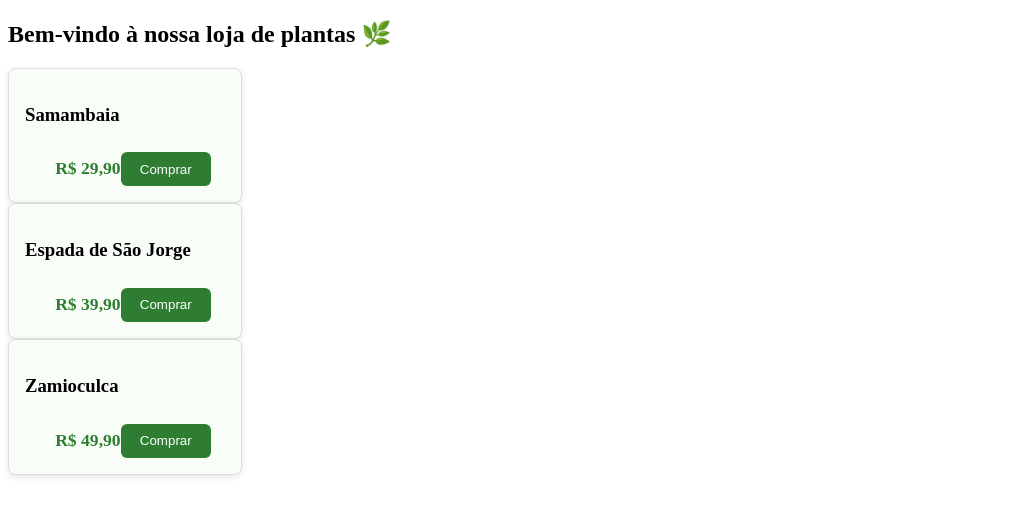
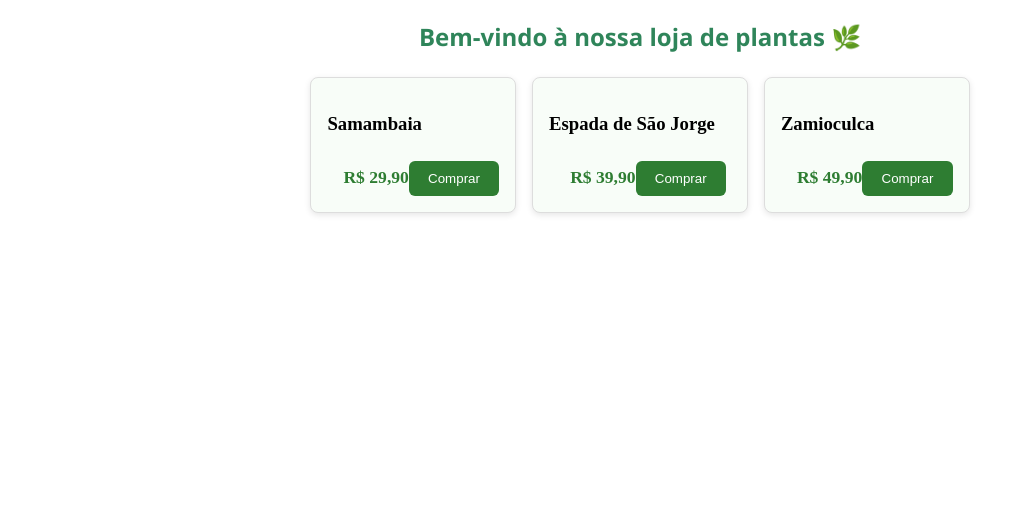
Before and after one commit to RafaelSantos-96/M01S10-Loja-de-plantas, a React (Vite) app in the folder loja-plantas/: page / in a window 1280 px wide. Shown: the top 516 px of the page, without its empty margins (0-1025 px from the left). Built offline with nearby package versions, Linux system fonts and the light colour scheme; some icons are missing.

Commit message:
style: adiciona estilização ao layout da Home (grid e título)

```diff
--- a/loja-plantas/src/components/pages/Home.module.css
+++ b/loja-plantas/src/components/pages/Home.module.css
@@ -0,0 +1,14 @@
+.grid {
+  display: flex;
+  flex-wrap: wrap;
+  gap: 16px;
+  margin-top: 24px;
+  justify-content: center; /* centraliza os cards */
+}
+
+h2 {
+  text-align: center;
+  margin-top: 20px;
+  font-family: 'Segoe UI', Tahoma, Geneva, Verdana, sans-serif;
+  color: #2f855a; /* verde suave */
+}
```
